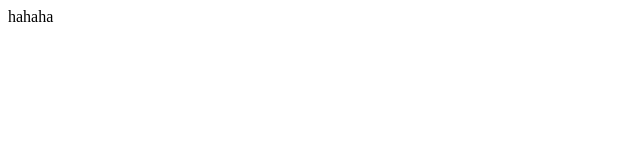
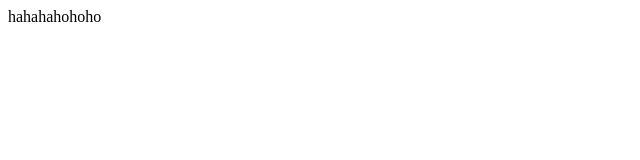
Before and after one commit to Sik-Kim/test_page, a plain HTML site: page index.html in a window 1280 px wide. Shown: the full height of the page, 0-640 px from the left. Drawn offline with Linux system fonts and the light colour scheme.

Commit message:
update
hohoho

```diff
--- a/index.html
+++ b/index.html
@@ -6,6 +6,6 @@
     <title>Document</title>
 </head>
 <body>
-    <div>hahaha</div>
+    <div>hahahahohoho</div>
 </body>
 </html>
```
